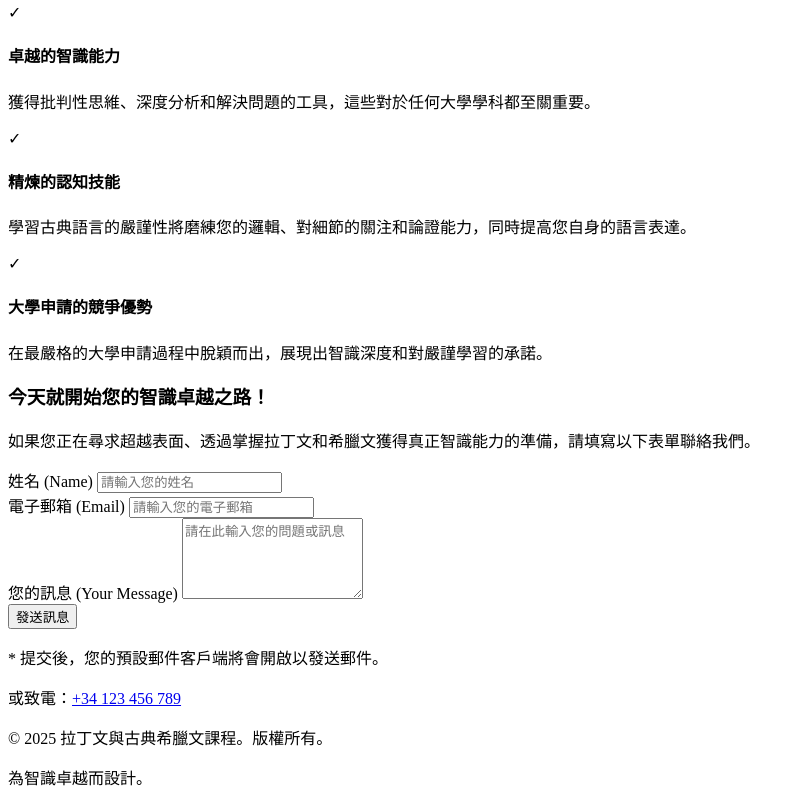
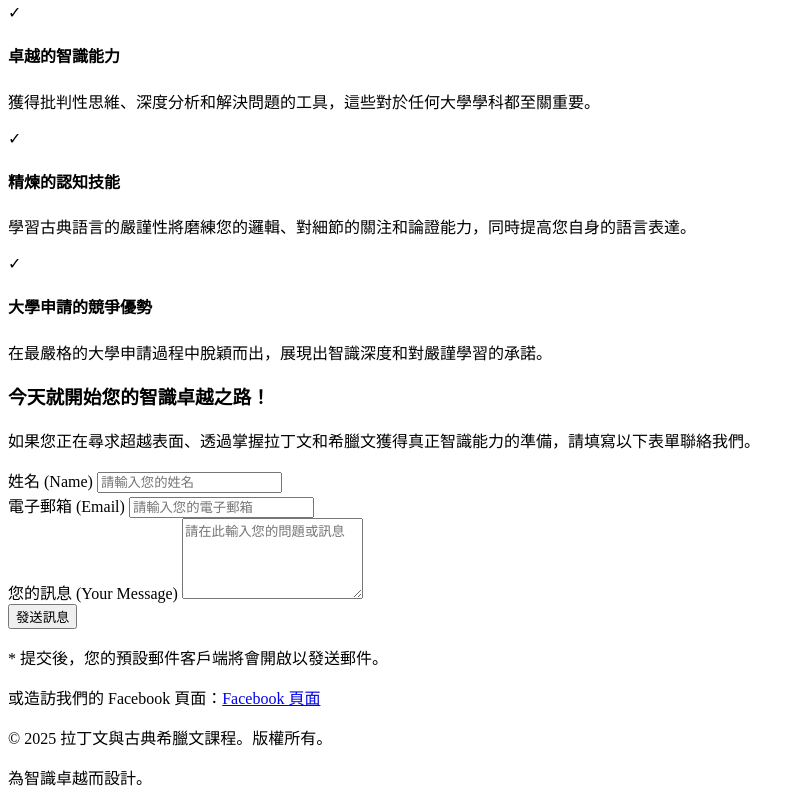
Before and after one commit to magisterha/magisterha.github.io, a plain HTML site: page index.html in a window 1280 px wide. Shown: the part 1295-2100 px from the top of the page, without its empty margins (0-805 px from the left). Drawn offline with Linux system fonts and the light colour scheme.

Commit message:
Update index.html

```diff
--- a/index.html
+++ b/index.html
@@ -175,7 +175,7 @@
             </p>
         </form>
 
-        <p class="mt-8 text-lg opacity-90">或致電：<a href="tel:+34123456789" class="underline hover:text-blue-200">+34 123 456 789</a></p>
+<p class="mt-8 text-lg opacity-90">或造訪我們的 Facebook 頁面：<a href="https://www.facebook.com/profile.php?id=100064221575778" target="_blank" class="underline hover:text-blue-200">Facebook 頁面</a></p>
     </div>
 </section>
 
```
